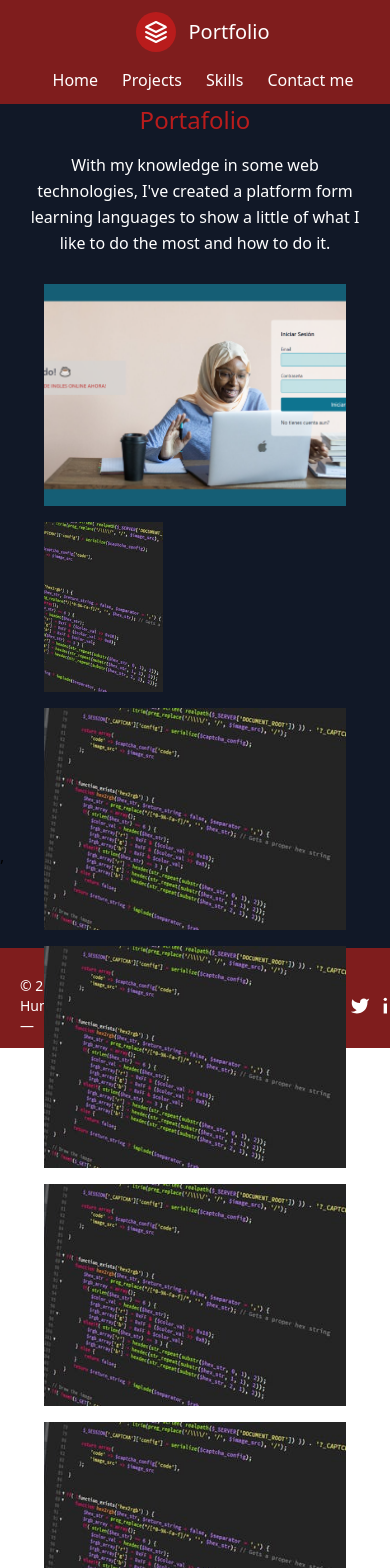
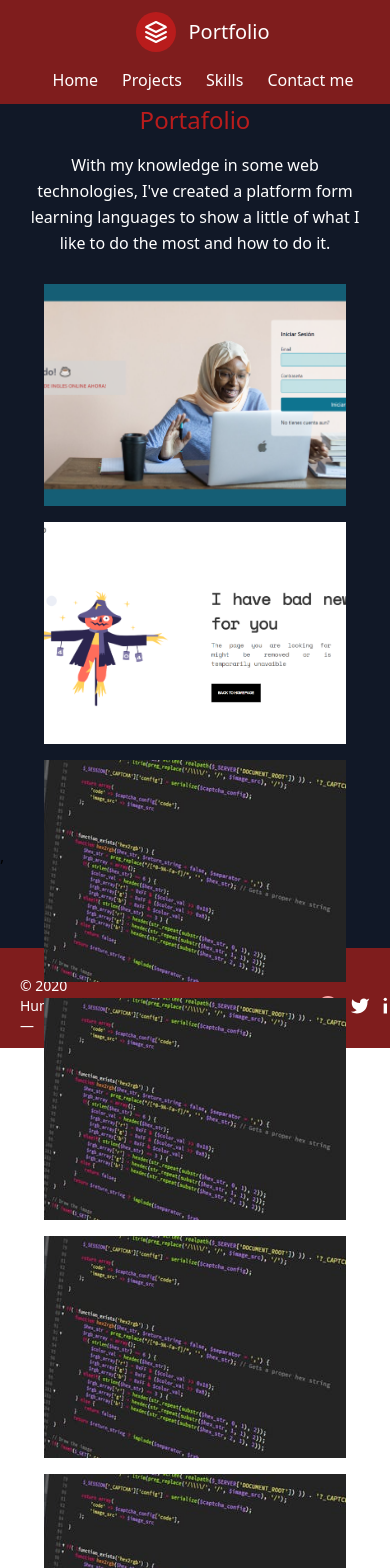
Before and after one commit to HumbertoDevelop/portafolio, a React (Create React App) app: page /proyectos in a window 390 px wide. Shown: the top 1568 px of the page. Built offline with nearby package versions, Linux system fonts and the light colour scheme.

Commit message:
EndPoint

```diff
--- a/src/Components/Molecules/Gallery.jsx
+++ b/src/Components/Molecules/Gallery.jsx
@@ -14,7 +14,9 @@ const Gallery = () => {
 						Portafolio
 					</h1>
 					<p className="lg:w-2/3 mx-auto leading-relaxed text-base">
-					With my knowledge in some web technologies, I've created a platform form learning languages to show a little of what I like to do the most and how to do it.
+						With my knowledge in some web technologies, I've created a platform
+						form learning languages to show a little of what I like to do the
+						most and how to do it.
 					</p>
 				</div>
 				<div className="flex flex-wrap m-4">
@@ -34,26 +36,8 @@ const Gallery = () => {
 										Online Courses PLatform
 									</h1>
 									<p className="leading-relaxed">
-									This platform allows you to add the languages courses you want to your shopping cart, and then buy them.
-									</p>
-								</div>
-							</a>
-						</div>
-					</div>
-					<div className="lg:w-1/3 sm:w-1/2 p-2 ">
-						<div className="flex relative h-50">
-							<img
-								alt="gallery"
-								className="absolute inset-0 w-full h-full object-cover object-center"
-								src={def}
-							/>
-							<a href="/" target="_blank" rel="noreferrer">
-								<div className="py-12 relative z-10 w-full border-4 border-gray-800 bg-red-900 opacity-0 hover:opacity-100">
-									<h1 className="title-font text-lg font-medium text-white mb-3">
-										404 Page
-									</h1>
-									<p className="leading-relaxed">
-										Page 404 Error
+										This platform allows you to add the languages courses you
+										want to your shopping cart, and then buy them.
 									</p>
 								</div>
 							</a>
@@ -66,6 +50,21 @@ const Gallery = () => {
 								className="absolute inset-0 w-full h-full object-cover object-center"
 								src={proyecto2}
 							/>
+							<a href="/" target="_blank" rel="noreferrer">
+								<div className="py-12 relative z-10 w-full border-4 border-gray-800 bg-red-900 opacity-0 hover:opacity-100">
+									<h1 className="title-font text-lg font-medium text-white mb-3">
+										The Catalyzer
+									</h1>
+									<p className="leading-relaxed">
+										Photo booth fam kinfolk cold-pressed sriracha leggings
+										jianbing microdosing tousled waistcoat.
+									</p>
+								</div>
+							</a>
+						</div>
+					</div>
+					<div className="lg:w-1/3 sm:w-1/2 p-2">
+						<div className="flex relative">
 							<img
 								alt="gallery"
 								className="absolute inset-0 w-full h-full object-cover object-center"
@@ -89,8 +88,23 @@ const Gallery = () => {
 							<img
 								alt="gallery"
 								className="absolute inset-0 w-full h-full object-cover object-center"
-								src="https://dummyimage.com/602x362"
+								src={def}
 							/>
+							<a href="/" target="_blank" rel="noreferrer">
+								<div className="py-12 relative z-10 w-full border-4 border-gray-800 bg-red-900 opacity-0 hover:opacity-100">
+									<h1 className="title-font text-lg font-medium text-white mb-3">
+										The Catalyzer
+									</h1>
+									<p className="leading-relaxed">
+										Photo booth fam kinfolk cold-pressed sriracha leggings
+										jianbing microdosing tousled waistcoat.
+									</p>
+								</div>
+							</a>
+						</div>
+					</div>
+					<div className="lg:w-1/3 sm:w-1/2 p-2">
+						<div className="flex relative">
 							<img
 								alt="gallery"
 								className="absolute inset-0 w-full h-full object-cover object-center"
@@ -111,36 +125,6 @@ const Gallery = () => {
 					</div>
 					<div className="lg:w-1/3 sm:w-1/2 p-2">
 						<div className="flex relative">
-							<img
-								alt="gallery"
-								className="absolute inset-0 w-full h-full object-cover object-center"
-								src="https://dummyimage.com/605x365"
-							/>
-							<img
-								alt="gallery"
-								className="absolute inset-0 w-full h-full object-cover object-center"
-								src={def}
-							/>
-							<a href="/" target="_blank" rel="noreferrer">
-								<div className="py-12 relative z-10 w-full border-4 border-gray-800 bg-red-900 opacity-0 hover:opacity-100">
-									<h1 className="title-font text-lg font-medium text-white mb-3">
-										The Catalyzer
-									</h1>
-									<p className="leading-relaxed">
-										Photo booth fam kinfolk cold-pressed sriracha leggings
-										jianbing microdosing tousled waistcoat.
-									</p>
-								</div>
-							</a>
-						</div>
-					</div>
-					<div className="lg:w-1/3 sm:w-1/2 p-2">
-						<div className="flex relative">
-							<img
-								alt="gallery"
-								className="absolute inset-0 w-full h-full object-cover object-center"
-								src="https://dummyimage.com/606x366"
-							/>
 							<img
 								alt="gallery"
 								className="absolute inset-0 w-full h-full object-cover object-center"
```
